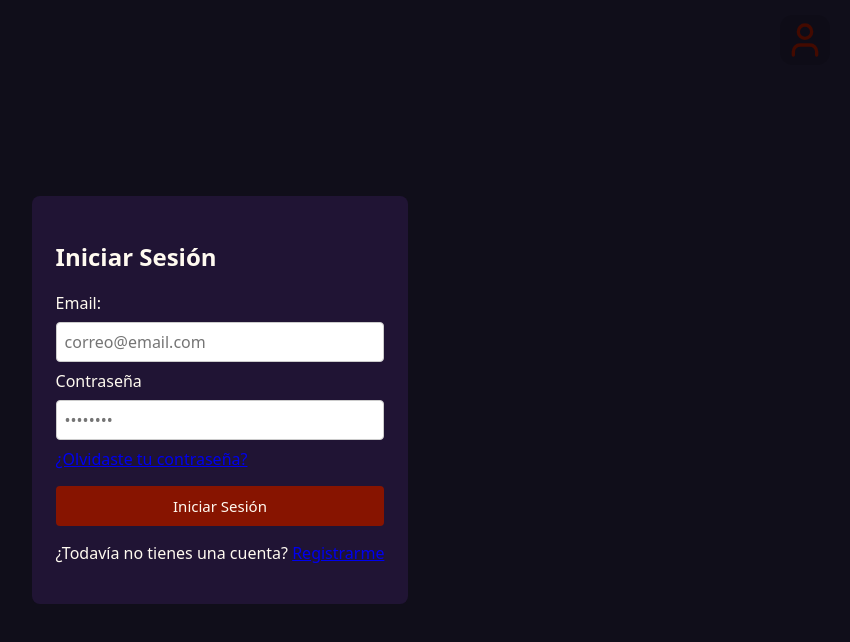
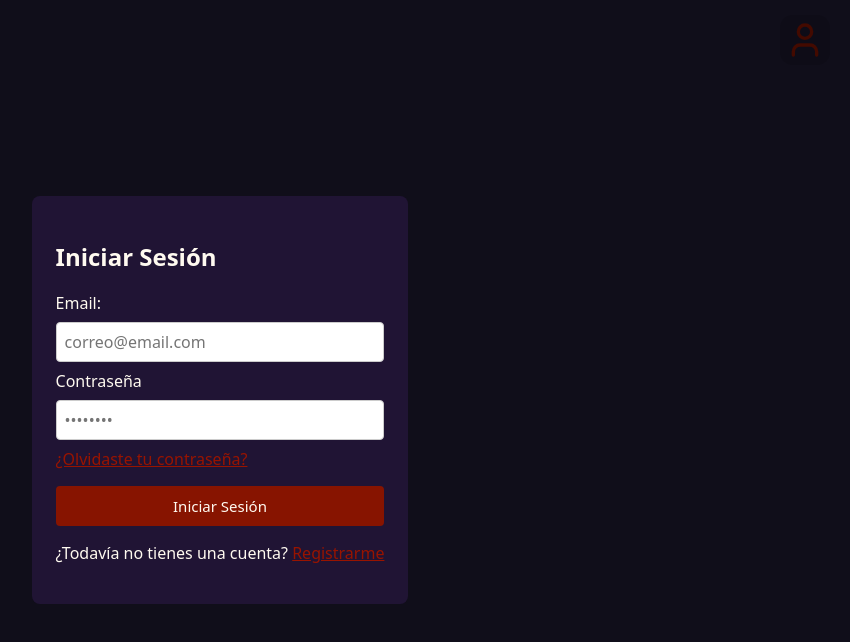
Before and after one commit to Pateeeee/ProyectoPagina-frontend, a plain HTML site: page index.html in a window 1280 px wide. Both pictures are taken after a click on the button 1225 px from the left and 40 px from the top of the page. Shown: the whole page, without its empty margins (420-1270 px from the left). Drawn offline with Linux system fonts and the light colour scheme.

Commit message:
cuarto commit: pequenos ajustes

```diff
--- a/index.html
+++ b/index.html
@@ -23,13 +23,13 @@
                     <label for="pass">Contraseña</label>
                     <input type="password" id="pass-login" name="pass-login" placeholder="••••••••" required>
 
-                    <a href="#" id="link-olvide" class="link-secundario">¿Olvidaste tu contraseña?</a>
+                    <a href="#" id="link-olvide" class="redireccion-links">¿Olvidaste tu contraseña?</a>
 
                     <button type="submit" class="btn-submit">Iniciar Sesión</button>
 
                     <p class="texto-registro">
                         ¿Todavía no tienes una cuenta?
-                        <a href="#" id="link-registro">Registrarme</a>
+                        <a href="#" id="link-registro" class="redireccion-links">Registrarme</a>
                     </p>
                 </form>
             </div>
@@ -54,7 +54,7 @@
 
                     <p class="texto-registro">
                         ¿Ya tienes una cuenta?
-                        <a href="#" id="link-login">Iniciar Sesión</a>
+                        <a href="#" id="link-login" class="redireccion-links">Iniciar Sesión</a>
                     </p>
                 </form>
             </div>
--- a/style.css
+++ b/style.css
@@ -6,6 +6,10 @@ body {
 
 button {
     cursor: pointer;
+}
+
+.redireccion-links {
+    color: #981400;
 }
 
 #barra-acciones {
@@ -40,7 +44,7 @@ button {
     margin-top: 8px;
 
     background: #201434;
-    color: white;
+    color: floralwhite;
     font-size: 12px;
     padding: 4px 8px;
     border-radius: 4px;
```
